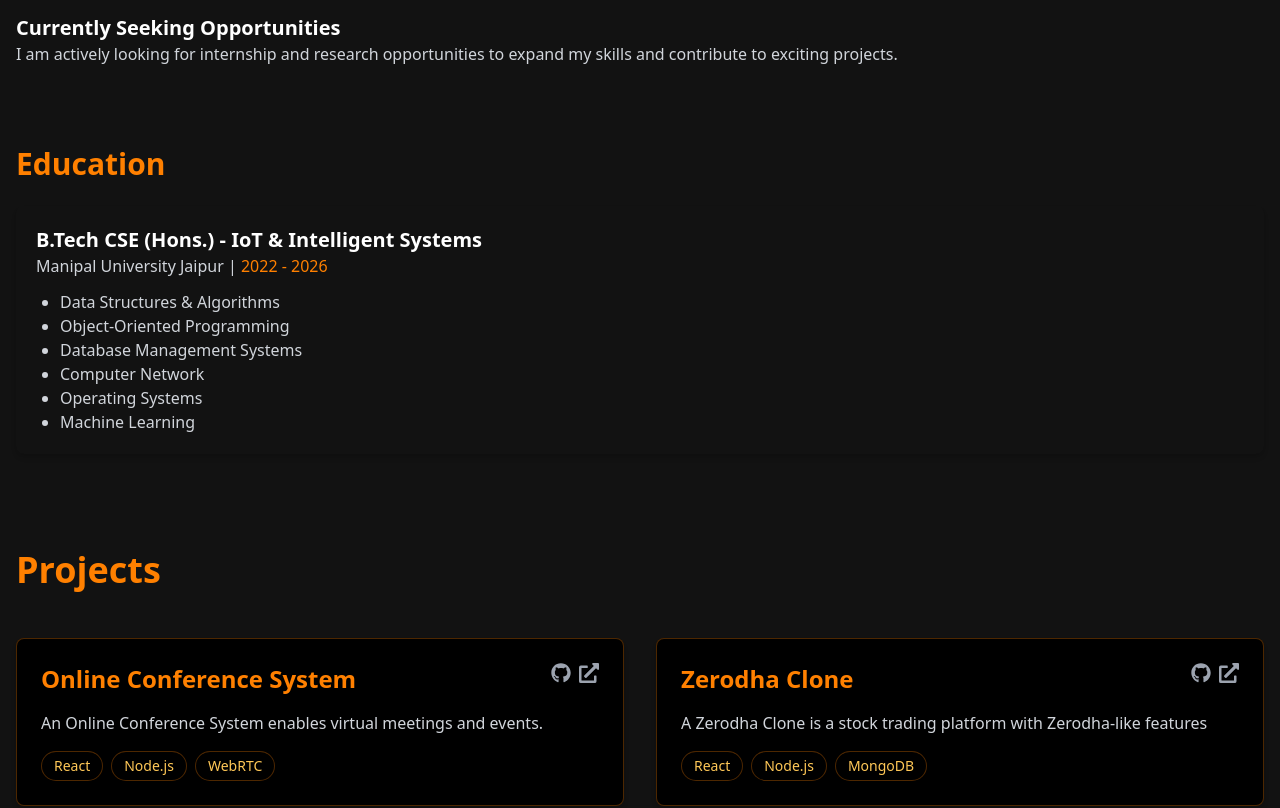
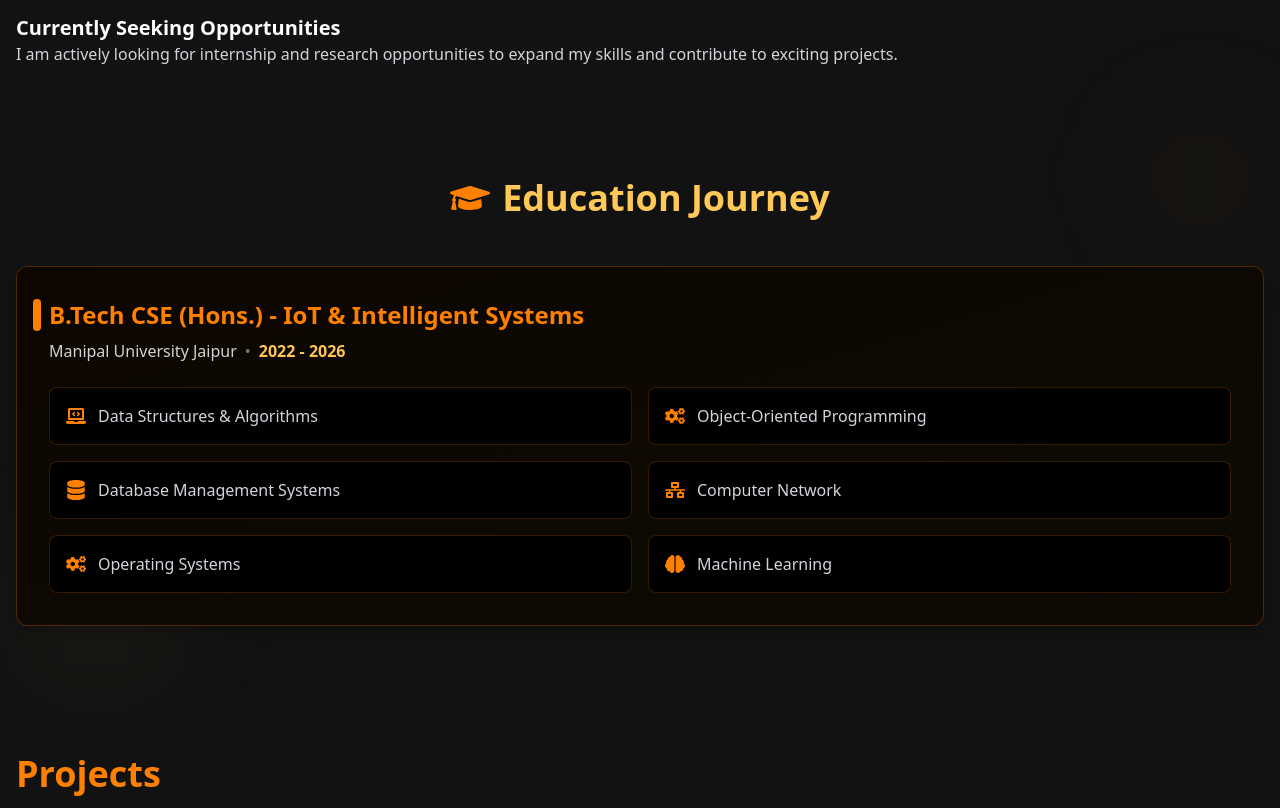
Before and after one commit to RahulMishra09/Rahul-s-Portfoilio, a React (Vite) app: page / in a window 1280 px wide. Shown: the part 771-1579 px from the top of the page. Built offline with nearby package versions, Linux system fonts and the light colour scheme.

Commit message:
fixing the bugs

```diff
--- a/src/components/EducationSection.jsx
+++ b/src/components/EducationSection.jsx
@@ -1,23 +1,117 @@
 import React from 'react';
+import { motion } from 'framer-motion';
+import { FaGraduationCap, FaLaptopCode, FaDatabase, FaNetworkWired, FaCogs, FaBrain } from 'react-icons/fa';
 
 function EducationSection() {
+  const skills = [
+    { name: "Data Structures & Algorithms", icon: <FaLaptopCode />, color: "#FF6B6B" },
+    { name: "Object-Oriented Programming", icon: <FaCogs />, color: "#4ECDC4" },
+    { name: "Database Management Systems", icon: <FaDatabase />, color: "#45B7D1" },
+    { name: "Computer Network", icon: <FaNetworkWired />, color: "#96CEB4" },
+    { name: "Operating Systems", icon: <FaCogs />, color: "#D4A5A5" },
+    { name: "Machine Learning", icon: <FaBrain />, color: "#9B89B3" }
+  ];
+
+  const containerVariants = {
+    hidden: { opacity: 0 },
+    visible: {
+      opacity: 1,
+      transition: {
+        staggerChildren: 0.2
+      }
+    }
+  };
+
+  const itemVariants = {
+    hidden: { y: 20, opacity: 0 },
+    visible: {
+      y: 0,
+      opacity: 1,
+      transition: {
+        duration: 0.5
+      }
+    }
+  };
+
   return (
-    <section className="py-8 bg-dark-background section-glow-on-hover">
-      <h2 className="text-3xl font-bold mb-6 text-primary-orange">Education</h2>
-      <div className="p-5 rounded-lg shadow-md">
-        <h3 className="text-xl font-semibold text-white">
-          B.Tech CSE (Hons.) - IoT & Intelligent Systems
-        </h3>
-        <p className="text-gray-300">Manipal University Jaipur | <span className="text-primary-orange">2022 - 2026</span></p>
-        <ul className="mt-3 text-gray-300 list-disc pl-6">
-          <li>Data Structures & Algorithms</li>
-          <li>Object-Oriented Programming</li>
-          <li>Database Management Systems</li>
-          <li>Computer Network</li>
-          <li>Operating Systems</li>
-          <li>Machine Learning</li>
-        </ul>
-      </div>
+    <section className="py-16 bg-dark-background section-glow-on-hover relative">
+      {/* Decorative elements */}
+      <div className="absolute top-0 right-0 w-32 h-32 bg-primary-orange/5 rounded-full blur-3xl"></div>
+      <div className="absolute bottom-0 left-0 w-40 h-40 bg-batman-yellow/5 rounded-full blur-3xl"></div>
+
+      <motion.h2
+        initial={{ opacity: 0, y: 20 }}
+        whileInView={{ opacity: 1, y: 0 }}
+        transition={{ duration: 0.5 }}
+        className="text-4xl font-bold mb-12 text-batman-yellow text-center flex items-center justify-center gap-3"
+      >
+        <motion.div
+          animate={{
+            rotate: [0, 10, -10, 10, 0],
+          }}
+          transition={{
+            duration: 2,
+            repeat: Infinity,
+            repeatType: "reverse"
+          }}
+        >
+          <FaGraduationCap className="text-primary-orange" size={40} />
+        </motion.div>
+        Education Journey
+      </motion.h2>
+
+      <motion.div
+        initial="hidden"
+        whileInView="visible"
+        variants={containerVariants}
+        className="p-8 rounded-xl shadow-lg bg-black border border-primary-orange/30 hover:shadow-batman-yellow/20 transition-all duration-300 relative overflow-hidden"
+      >
+        {/* Background gradient */}
+        <div className="absolute inset-0 bg-gradient-to-br from-primary-orange/5 to-batman-yellow/5"></div>
+
+        <motion.div variants={itemVariants}>
+          <h3 className="text-2xl font-semibold text-primary-orange mb-2 relative">
+            B.Tech CSE (Hons.) - IoT & Intelligent Systems
+            <span className="absolute -left-4 top-1/2 w-2 h-8 bg-primary-orange transform -translate-y-1/2 rounded-full"></span>
+          </h3>
+          <div className="flex items-center gap-2 mb-6">
+            <span className="text-gray-300">Manipal University Jaipur</span>
+            <span className="text-gray-500">•</span>
+            <motion.span
+              className="text-batman-yellow font-semibold"
+              whileHover={{ scale: 1.05 }}
+            >
+              2022 - 2026
+            </motion.span>
+          </div>
+        </motion.div>
+
+        <motion.div
+          variants={containerVariants}
+          className="grid grid-cols-1 md:grid-cols-2 gap-4 mt-6"
+        >
+          {skills.map((skill, index) => (
+            <motion.div
+              key={index}
+              variants={itemVariants}
+              whileHover={{ scale: 1.02 }}
+              className="flex items-center gap-3 text-gray-300 bg-black p-4 rounded-lg border border-primary-orange/20 hover:border-batman-yellow/50 transition-all duration-300 group relative"
+            >
+              <motion.span
+                className="text-primary-orange text-xl"
+                whileHover={{ rotate: 360 }}
+                transition={{ duration: 0.5 }}
+              >
+                {skill.icon}
+              </motion.span>
+              <span className="group-hover:text-batman-yellow transition-colors">
+                {skill.name}
+              </span>
+              <div className="absolute inset-0 bg-gradient-to-r from-transparent via-primary-orange/5 to-transparent -z-10 group-hover:via-batman-yellow/5 transition-all duration-500"></div>
+            </motion.div>
+          ))}
+        </motion.div>
+      </motion.div>
     </section>
   );
 }
--- a/src/components/ProjectsSection.jsx
+++ b/src/components/ProjectsSection.jsx
@@ -20,13 +20,13 @@
       title: 'Fire Detection',
       description: 'Fire Detection identifies fire or smoke for early warning and safety.',
       link: 'https://github.com/RahulMishra09/Fire_Detection_System?tab=readme-ov-file',
-      tech: ['Python', 'OpenCV', 'TensorFlow']
+      tech: ['Python', 'Yol8 V*', 'Pytouch']
     },
     {
       title: 'Student Management System',
       description: 'A Student Management System manages student data and administration.',
       link: 'https://github.com/RahulMishra09/Student_Management_System',
-      tech: ['Java', 'Spring Boot', 'MySQL']
+      tech: ['Python', 'Tkinter', 'MySQL']
     },
   ];
 
```
